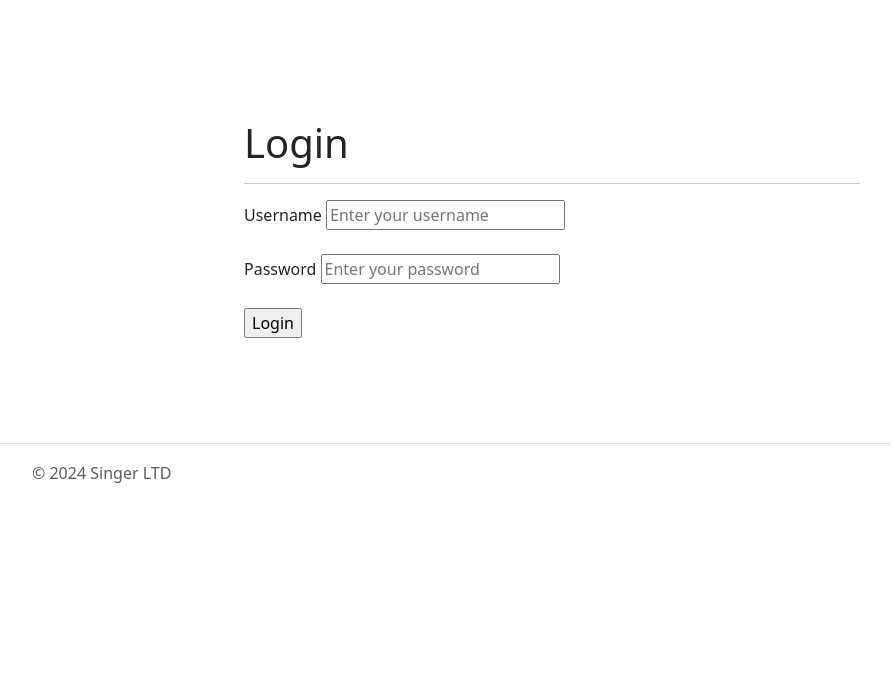
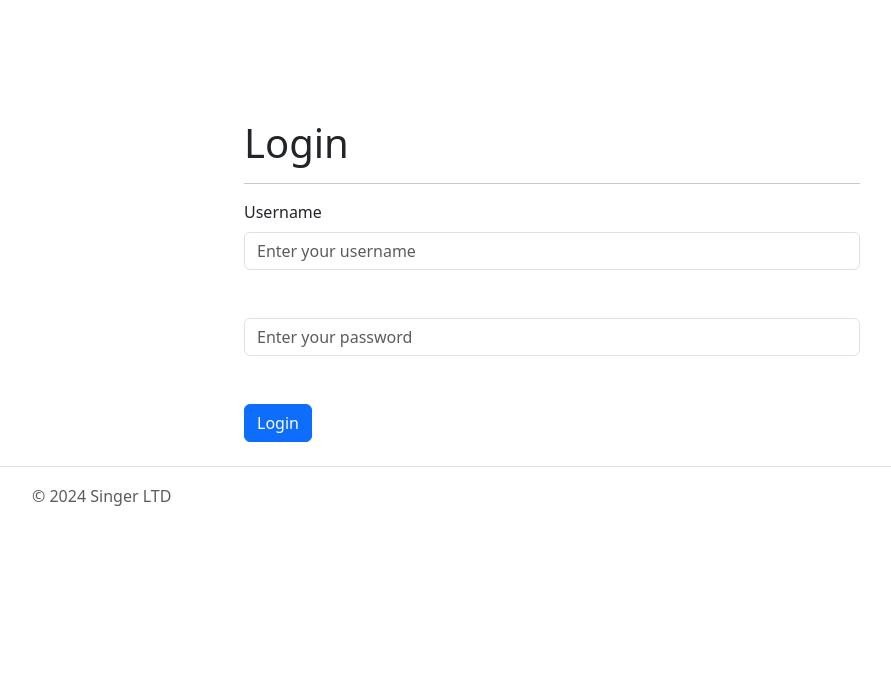
Before and after one commit to medoo0098/todo_mehdi, a Flask app: page /login in a window 1280 px wide. Shown: the part 181-863 px from the top of the page, without its empty margins (88-979 px from the left). Before the commit the page ends 664 px from the top, so only its background shows below. Run offline with Flask 3, Linux system fonts and the light colour scheme.

Commit message:
style updated

```diff
--- a/templates/login.html
+++ b/templates/login.html
@@ -13,13 +13,13 @@
 
 <form action="{{url_for('login')}}" method="post">
 
-    <label for="username">Username</label>
-    <input type="text" name="username" id="username" placeholder="Enter your username">
+    <label  class="form-label" for="username">Username</label>
+    <input class="form-control" type="text" name="username" id="username" placeholder="Enter your username">
     <br><br>
-    <label for="password">Password</label>
-    <input type="password" name="password" id="password" placeholder="Enter your password">
+    <!-- <label class="form-label" for="password">Password</label> -->
+    <input class="form-control" type="password" name="password" id="password" placeholder="Enter your password">
     <br><br>
-    <input type="submit" value="Login">
+    <button class="btn btn-primary" type="submit">Login</button>
 
 </form>
 
```
